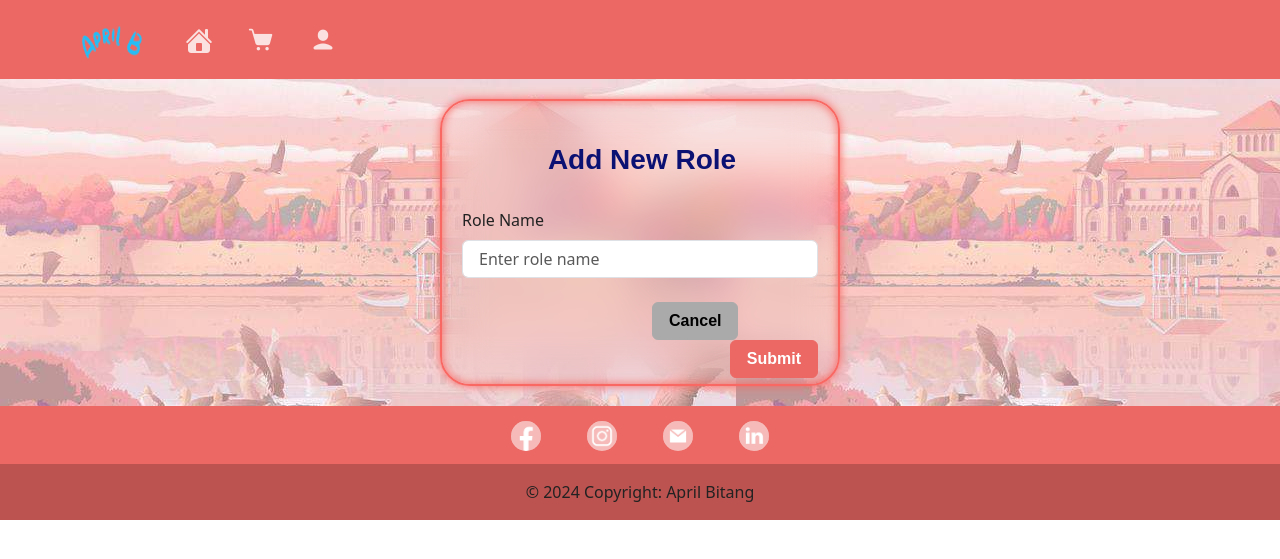
After one commit to MsEphryll/Simple-Website, a PHP site: page /newrole-form.php in a window 1280 px wide. The commit adds this page. Shown: the top 559 px of the page. Run offline with PHP 8.4, Linux system fonts and the light colour scheme; some web fonts are replaced.

Commit message:
add new roles

```diff
--- /dev/null
+++ b/Bitang_AR(finals)/newrole-form.php
@@ -0,0 +1,46 @@
+<?php
+include 'templates/header.php';
+?>
+
+<style>
+  .form-cont{
+    background:transparent;
+    backdrop-filter: blur(20px);
+    width: 400px;
+    max-height: 580px;
+    margin:auto;
+    padding:20px;
+    border: 2px solid #f96863;
+    border-radius:30px;
+    box-shadow: 0px 0px 10px #f96863, 0px 0px 10px #f96863 inset;
+    margin-top: 10px;
+    margin-bottom: 10px;
+  }
+</style>
+
+
+<div style='overflow-x:auto'>
+
+
+<div class='form-cont'>
+  <br>
+  <h3 style='text-align:center; margin-auto; width:360px; '>Add New Role</h3>
+  <form action="add-new-role.php" method="POST">
+    <fieldset>
+      <div>
+        <label for="inputName" class="form-label mt-4">Role Name</label>
+        <input type="text" class="form-control" name="roleName" placeholder="Enter role name" required>
+      </div>
+    </fieldset>
+
+    <!-- Submit Button -->
+    <br>
+    <button type="submit" style="margin-left: 190px;" class="btn btn-secondary"><a href="registeruser.php">Cancel</a></button>
+    <input type="submit" style='float:right'; class="btn btn-primary">  </button>
+    <!-- <input type="submit">  -->
+  </form>
+  <br>
+</div>
+</div>
+
+<?php include 'templates/footer.php' ?>
```
Also changed, not shown: Bitang_AR(finals)/add-new-role.php (added, +15 -0 lines), Bitang_AR(finals)/registeruser.php (+6 -4 lines).
